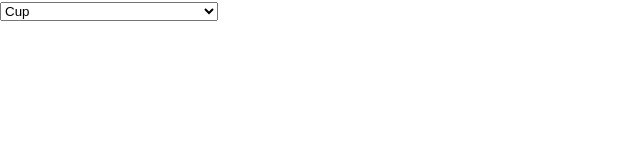
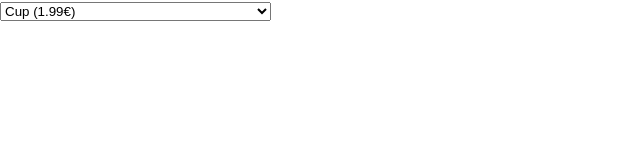
Before and after one commit to ivevil/cart-challenge, a React (Create React App) app: page / in a window 1280 px wide. Shown: the top 160 px of the page, without its empty margins (0-640 px from the left). Built offline with nearby package versions, Linux system fonts and the light colour scheme.

Commit message:
Adding price in the product dropdown

```diff
--- a/src/components/Products.tsx
+++ b/src/components/Products.tsx
@@ -6,7 +6,7 @@ const Products = ({ products }: { products: Product[] }) => {
         <select>
             {products.map((product: any) => {
                 return (
-                    <option key={product.id}>{product.productName}</option>
+                    <option key={product.id}>{product.productName} ({product.price}€)</option>
                 )
             })}
         </select>
```
